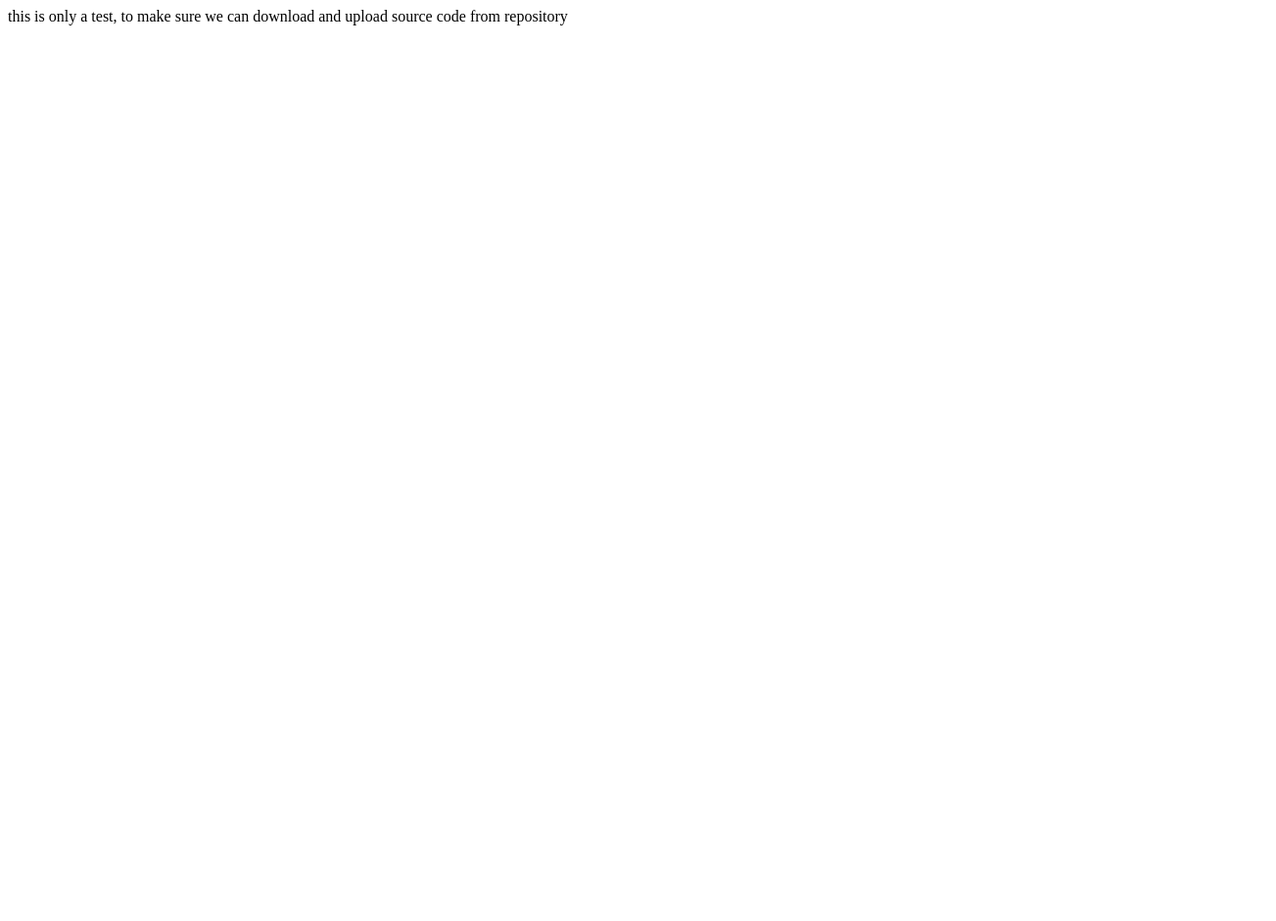
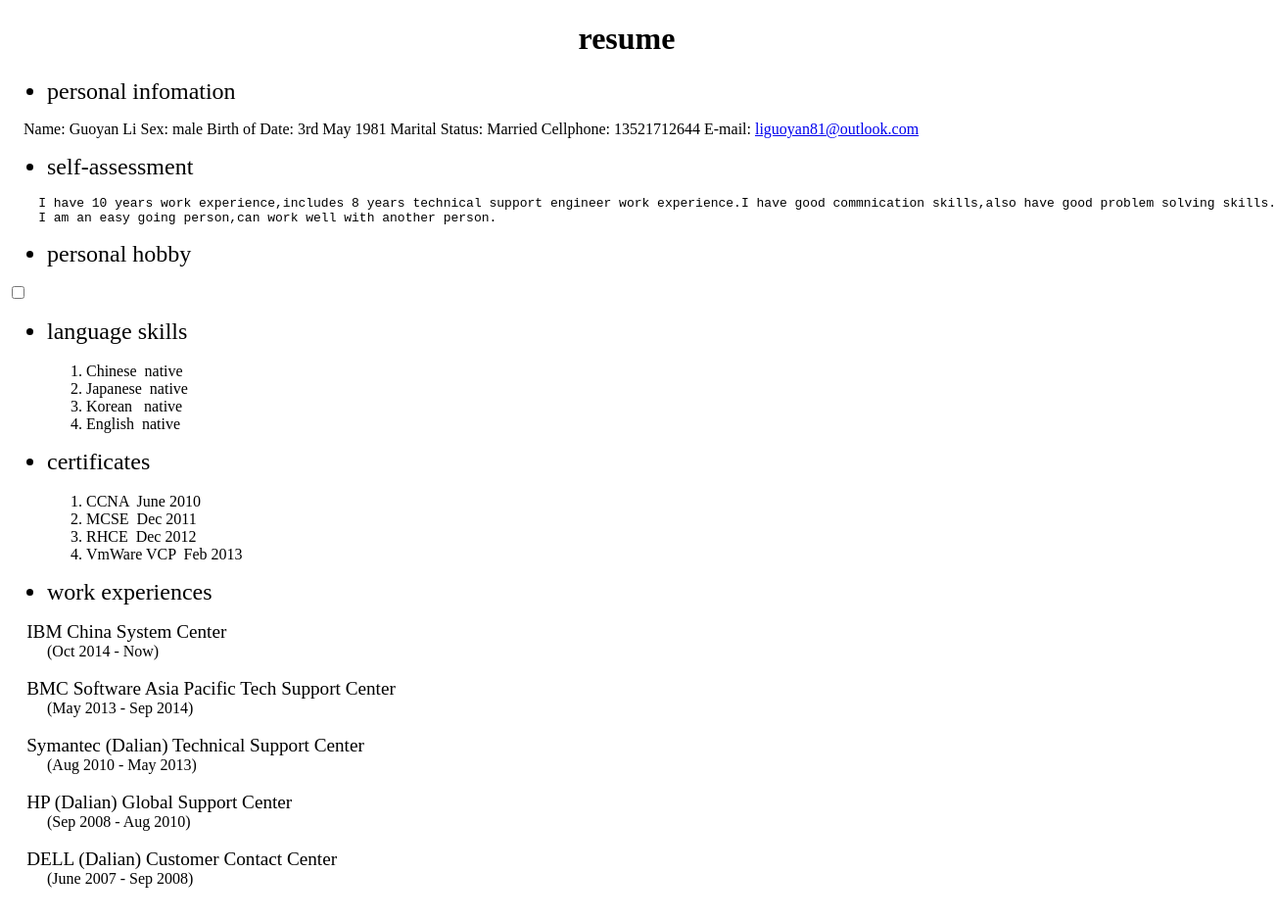
Before and after one commit to spongebob108/spongebob108.github.com, a plain HTML site: page index.html in a window 1280 px wide. Shown: the whole page at 98% size, 1303 px wide, since content can reach past the window. Before the commit the page ends 800 px from the top, so only its background shows below. Drawn offline with Linux system fonts and the light colour scheme.

Commit message:
My resume,
will modify more

```diff
--- a/index.html
+++ b/index.html
@@ -1,14 +1,120 @@
-<!doctype html>
-        <html>
+<!DOCTYPE html>
 
-<title>this is a git test for spongebob</title>
+<html>
+<meta charset="utf-8">
+<title>Guoyan_Li's resume</title>
+
 <body>
 
+<h1 align="center">resume</h1>
+<ul>
 
-this is only a test,
-to make sure we can download and upload source code from repository
+        <li style="font-size: x-large">personal infomation</li>
+</ul>
+<a border="0">
+
+        <th>&nbsp;</th>
+        <td>&nbsp</td>
+        <th>Name:</th>
+        <td>Guoyan Li</td>
+        <th>Sex:</th>
+        <td>male</td>
+        <th>Birth of Date:</th>
+        <td>3rd May 1981</td>
+        <th>Marital Status:</th>
+        <td>Married</td>
+        <th>Cellphone:</th>
+        <td>13521712644</td>
+        <th>E-mail:</th>
+        <td><a href="http://www.hotmail.com">liguoyan81@outlook.com</td></a>
+
+</table>
+
+<ul>
+        <li style="font-size: x-large">self-assessment</li>
+</ul>
+
+<pre>
+    I have 10 years work experience,includes 8 years technical support engineer work experience.I have good commnication skills,also have good problem solving skills.
+    I am an easy going person,can work well with another person.
+</pre>
+
+<ul>
+        <li style="font-size: x-large">personal hobby</li>
+</ul>
+<form>
+
+        <input type="checkbox" name="reading"
+
+
+</form>
+
+<ul>
+        <li style="font-size: x-large">language skills</li><br />
+
+        <ol>
+
+                <li>Chinese &nbsp;native</li>
+                <li>Japanese &nbsp;native</li>
+                <li>Korean &nbsp;&nbsp;native</li>
+                <li>English &nbsp;native</li>
+        </ol>
+</ul>
+
+<ul>
+
+        <li style="font-size: x-large">certificates</li><br />
+
+        <ol>
+
+                <li>CCNA &nbsp;June 2010</li>
+                <li>MCSE &nbsp;Dec 2011</li>
+                <li>RHCE &nbsp;Dec 2012</li>
+                <li>VmWare VCP &nbsp;Feb 2013</li>
+        </ol>
+
+</ul>
+
+
+<ul>
+
+        <li style="font-size: x-large">work experiences</li>
+</ul>
+
+<dl>
+
+        <dt style="font-size: larger">&nbsp;&nbsp;&nbsp;&nbsp;IBM China System Center</dt>
+        <dd>(Oct 2014 - Now)</dd><br />
+
+        <dt style="font-size: larger">&nbsp;&nbsp;&nbsp;&nbsp;BMC Software Asia Pacific Tech Support Center</dt>
+        <dd>(May 2013 - Sep 2014)</dd><br />
+
+
+        <dt style="font-size: larger">&nbsp;&nbsp;&nbsp;&nbsp;Symantec (Dalian) Technical Support Center</dt>
+        <dd>(Aug 2010 - May 2013)</dd><br />
+
+        <dt style="font-size: larger">&nbsp;&nbsp;&nbsp;&nbsp;HP (Dalian) Global Support Center </dt>
+        <dd>(Sep 2008 - Aug 2010)</dd><br />
+
+        <dt style="font-size: larger">&nbsp;&nbsp;&nbsp;&nbsp;DELL (Dalian) Customer Contact Center </dt>
+        <dd>(June 2007 - Sep 2008)</dd><br />
+
+</dl>
 
 </body>
 
 
+
+
+
+
+
+
+
+
+
+
+
+
+
 </html>
```
